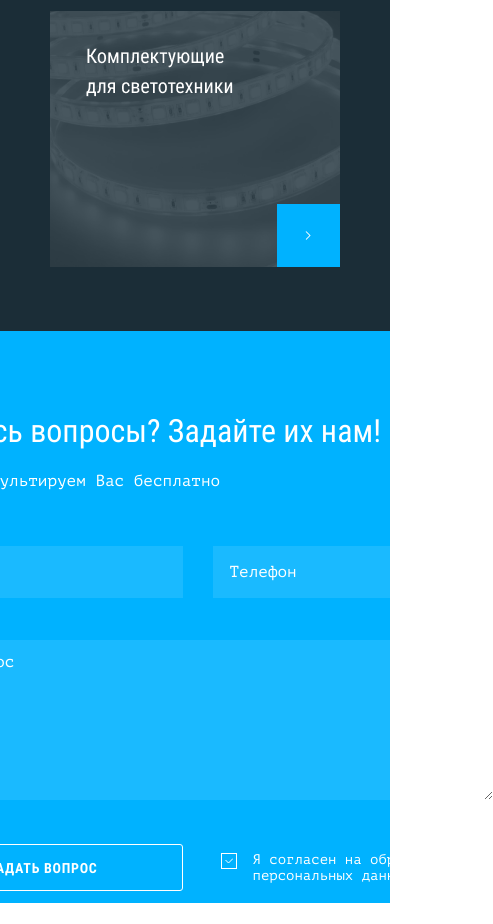
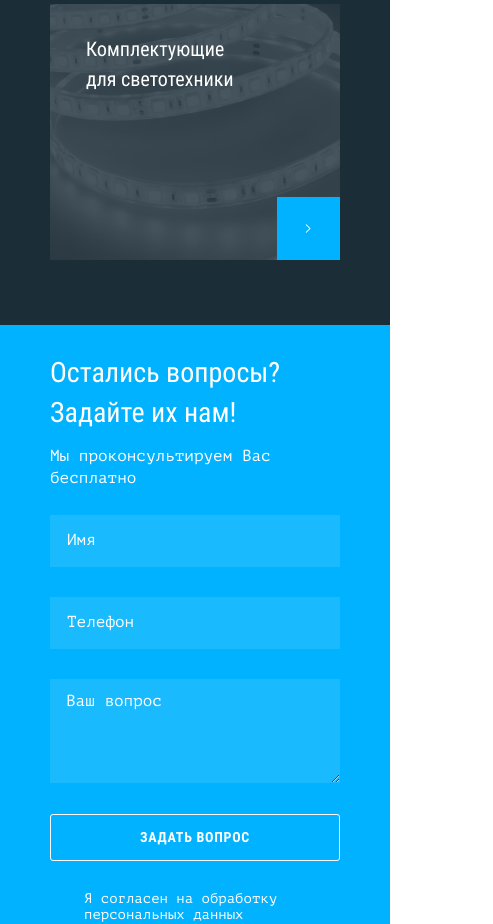
Before and after one commit to allagia/smart-device, a website: page source/index.html in a window 390 px wide. Shown: the part 3221-4145 px from the top of the page, 493 px wide, since content can reach past the window. Before the commit the page ends 4124 px from the top, so only its background shows below. Drawn offline with nearby package versions, Linux system fonts and the light colour scheme; files that its build step writes are made by us from their sources.

Commit message:
добавляет адаптивную верстку для блока Обратной связи

```diff
--- a/source/index.html
+++ b/source/index.html
@@ -154,7 +154,7 @@
                 <textarea>Ваш вопрос</textarea>
               </p>
               <div class="feedback__push">
-                <button class="button" type="submit">Задать вопрос</button>
+                <button class="feedback__button button" type="submit">Задать вопрос</button>
                 <p class="feedback__checkbox">
                   <input class="visually-hidden" type="checkbox" id="agreement-id" name="agreement" checked>
                   <label for="agreement-id">Я согласен на обработку персональных данных</label>
--- a/source/sass/blocks/feedback.scss
+++ b/source/sass/blocks/feedback.scss
@@ -57,7 +57,7 @@
   color: #ffffff;
 }
 
-.feedback button {
+.feedback__button {
   font-family: "Roboto Condensed", "Arial", sans-serif;
   font-size: 14px;
   line-height: 16px;
@@ -108,8 +108,6 @@
   margin: 0;
 
   & input + label::before {
-    content: "";
-
     width: 16px;
     height: 16px;
 
@@ -122,8 +120,6 @@
   }
 
   & input:checked + label::after {
-    content: "";
-
     width: 8px;
     height: 5px;
 
@@ -139,7 +135,7 @@
 @media (max-width: 1023px) {
   .feedback__container {
     max-width: 591px;
-    padding: 77px 0 12px 0;
+    padding: 77px 0 104px;
   }
 
   .feedback__picture {
@@ -173,14 +169,14 @@
 
   .feedback textarea {
     width: 590px;
-    height: 160px;
+    min-height: 160px;
   }
 
   .feedback__textarea {
     margin: 0 0 38px;
   }
 
-  .feedback button {
+  .feedback__button {
     width: 280px;
     height: 47px;
   }
@@ -193,3 +189,72 @@
     width: 264px;
   }
 }
+
+@media (max-width: 737px) {
+  .feedback__container {
+    max-width: 290px;
+    padding: 27px 0 12px;
+  }
+
+  .feedback__title {
+    width: 243px;
+
+    font-size: 28px;
+    line-height: 140.62%;
+  }
+
+  .feedback__text {
+    margin: 14px 0 26px;
+  }
+
+  .feedback input[type="text"] {
+    width: 290px;
+  }
+
+  .feedback textarea {
+    width: 290px;
+    min-height: 104px;
+  }
+
+  .feedback__textarea {
+    margin: 0 0 25px;
+  }
+
+  .feedback__data {
+    flex-wrap: wrap;
+    margin: 0;
+
+    & input {
+      margin: 0 0 30px 0;
+    }
+  }
+
+  .feedback__button {
+    width: 290px;
+  }
+
+  .feedback__push {
+    flex-wrap: wrap;
+  }
+
+  .feedback form {
+    margin: 0;
+  }
+
+  .feedback label {
+    width: 290px;
+    padding: 30px 0 0 34px;
+  }
+
+  .feedback__checkbox {
+    & input + label::before {
+      left: 1px;
+      top: 32px;
+    }
+
+    & input:checked + label::after {
+      left: 5px;
+      top: 37px;
+    }
+  }
+}
--- a/source/sass/blocks/service.scss
+++ b/source/sass/blocks/service.scss
@@ -128,13 +128,15 @@
 @media (max-width: 737px) {
   .service__info {
     max-width: 290px;
-    padding: 48px 0 18px 0;
+    padding: 48px 0 19px;
   }
 
   .service__title {
-    width: 280px;
     font-size: 28px;
     line-height: 140.62%;
+
+    width: 280px;
+    margin: 0 0 43px 10px;
   }
 
   .service__item {
```
Also changed, not shown: build/css/style.min.css, build/index.html, 1 other file.
